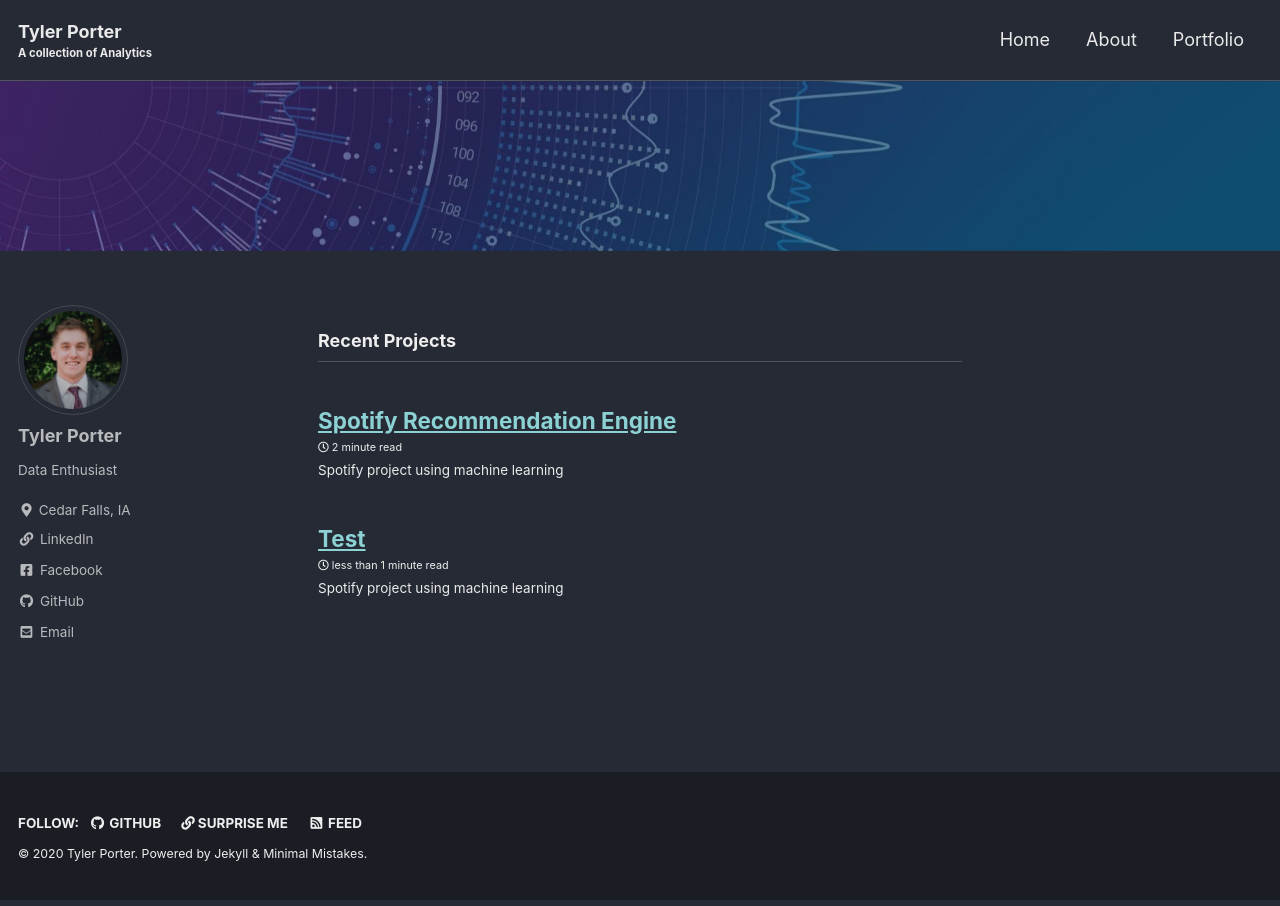
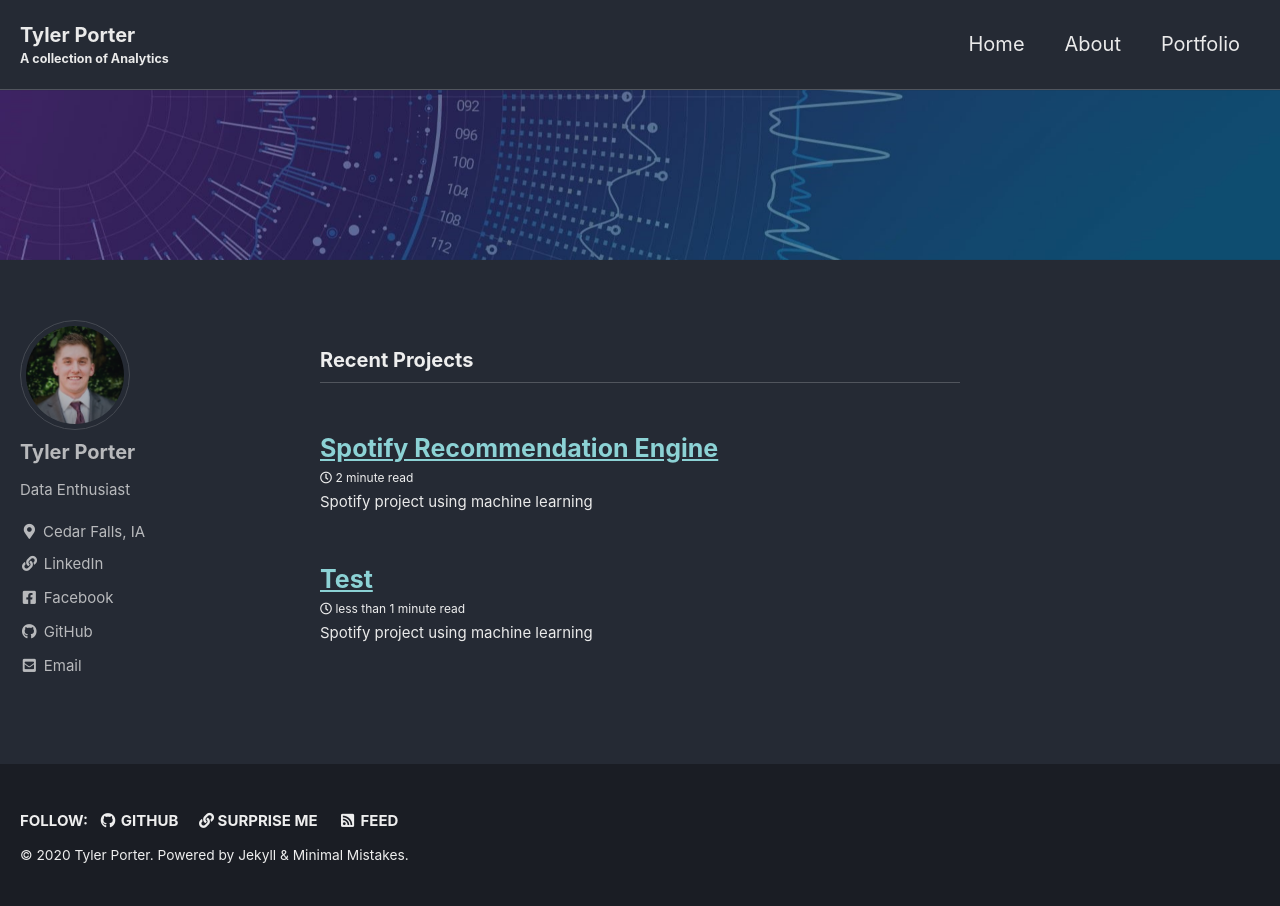
Before and after one commit to tyljporter/typo.github.io, a Jekyll site: the page built from index.html, in a window 1280 px wide. Built offline with Jekyll 4.4.1, drawn with Linux system fonts in a browser that asks for light colours; cached includes are drawn as plain includes; the list of posts is cut into pages by our own code.

Commit message:
Font size v2

```diff
--- a/assets/css/main.scss
+++ b/assets/css/main.scss
@@ -9,16 +9,16 @@
 
 // https://github.com/mmistakes/minimal-mistakes/issues/1219#issuecomment-326809412
 html {
-    font-size: 12px; // originally 16px
+    font-size: 14px; // originally 16px
     @include breakpoint($medium) {
-        font-size: 14px; // originally 18px
+        font-size: 16px; // originally 18px
     }
 
     @include breakpoint($large) {
-        font-size: 16px; // originally 20px
+        font-size: 18px; // originally 20px
     }
 
     @include breakpoint($x-large) {
-        font-size: 18px; // originally 22px
+        font-size: 20px; // originally 22px
     }
 }
```
